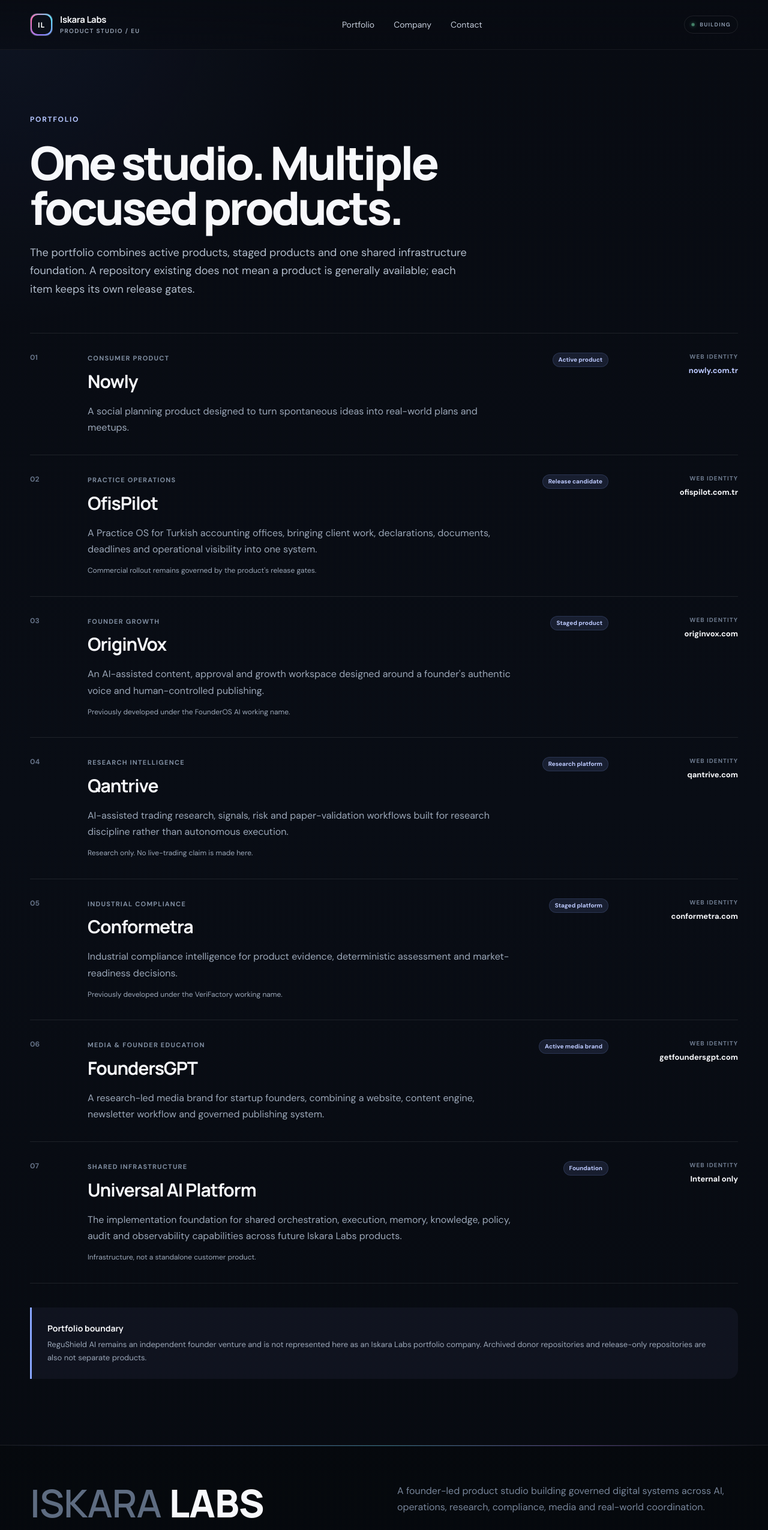
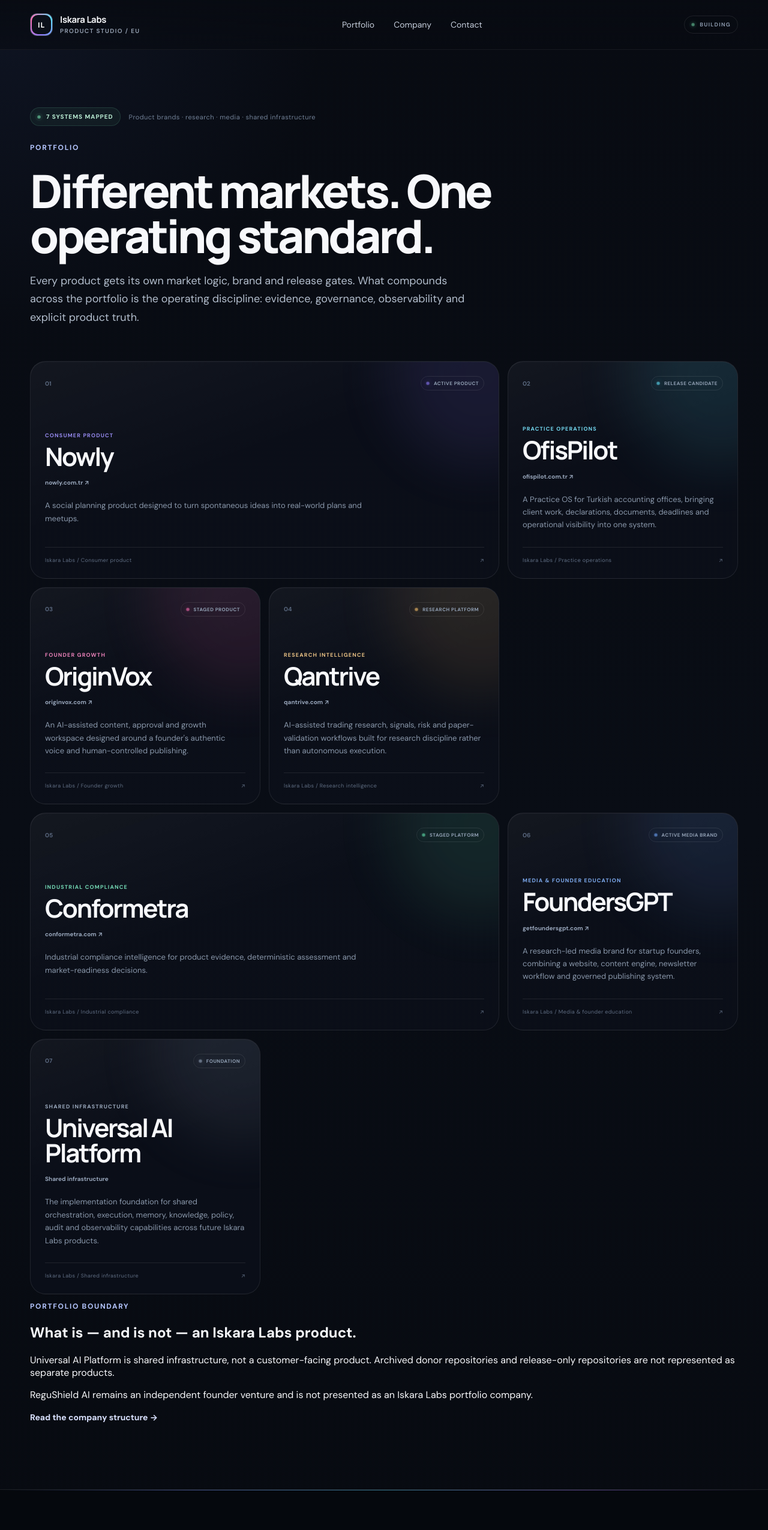
Before and after one commit to iskara-labs/.github, a Next.js app in the folder site/: page /portfolio in a window 1280 px wide. Shown: the top 2551 px of the page at 60% size. Built offline with nearby package versions, Linux system fonts and the light colour scheme.

Commit message:
site: upgrade premium portfolio page

```diff
--- a/site/app/portfolio/page.tsx
+++ b/site/app/portfolio/page.tsx
@@ -1,4 +1,6 @@
 import type { Metadata } from "next";
+import Link from "next/link";
+import { PortfolioShowcase } from "@/components/PortfolioShowcase";
 import { PORTFOLIO } from "@/lib/portfolio";
 
 export const metadata: Metadata = {
@@ -10,56 +12,48 @@ export const metadata: Metadata = {
 
 export default function PortfolioPage() {
   return (
-    <section className="page shell">
-      <div className="page-intro">
+    <section className="page shell v2-portfolio-page">
+      <div className="page-intro v2-page-intro" data-reveal>
+        <div className="v2-status-row">
+          <span className="v2-live-chip">
+            <i aria-hidden="true" />
+            {PORTFOLIO.length} systems mapped
+          </span>
+          <span>Product brands · research · media · shared infrastructure</span>
+        </div>
         <p className="section-kicker">Portfolio</p>
-        <h1>One studio. Multiple focused products.</h1>
+        <h1>
+          Different markets.
+          <span> One operating standard.</span>
+        </h1>
         <p>
-          The portfolio combines active products, staged products and one shared
-          infrastructure foundation. A repository existing does not mean a
-          product is generally available; each item keeps its own release gates.
+          Every product gets its own market logic, brand and release gates. What
+          compounds across the portfolio is the operating discipline: evidence,
+          governance, observability and explicit product truth.
         </p>
       </div>
 
-      <div className="portfolio-list">
-        {PORTFOLIO.map((item, index) => (
-          <article className="portfolio-row" id={item.name.toLowerCase().replaceAll(" ", "-")} key={item.name}>
-            <div className="portfolio-row-index">
-              {String(index + 1).padStart(2, "0")}
-            </div>
-            <div className="portfolio-row-main">
-              <div className="portfolio-row-title">
-                <div>
-                  <p className="card-category">{item.category}</p>
-                  <h2>{item.name}</h2>
-                </div>
-                <span className="pill">{item.stage}</span>
-              </div>
-              <p>{item.description}</p>
-              {item.note ? <p className="note">{item.note}</p> : null}
-            </div>
-            <div className="portfolio-row-domain">
-              <span>Web identity</span>
-              {item.href ? (
-                <a href={item.href} target="_blank" rel="noreferrer">
-                  {item.domain}
-                </a>
-              ) : (
-                <strong>{item.domain ?? "Internal only"}</strong>
-              )}
-            </div>
-          </article>
-        ))}
-      </div>
+      <PortfolioShowcase />
 
-      <div className="boundary-note">
-        <strong>Portfolio boundary</strong>
-        <p>
-          ReguShield AI remains an independent founder venture and is not
-          represented here as an Iskara Labs portfolio company. Archived donor
-          repositories and release-only repositories are also not separate
-          products.
-        </p>
+      <div className="v2-portfolio-boundary" data-reveal>
+        <div>
+          <p className="section-kicker">Portfolio boundary</p>
+          <h2>What is — and is not — an Iskara Labs product.</h2>
+        </div>
+        <div>
+          <p>
+            Universal AI Platform is shared infrastructure, not a customer-facing
+            product. Archived donor repositories and release-only repositories are
+            not represented as separate products.
+          </p>
+          <p>
+            ReguShield AI remains an independent founder venture and is not presented
+            as an Iskara Labs portfolio company.
+          </p>
+          <Link className="text-link" href="/company">
+            Read the company structure →
+          </Link>
+        </div>
       </div>
     </section>
   );
```
